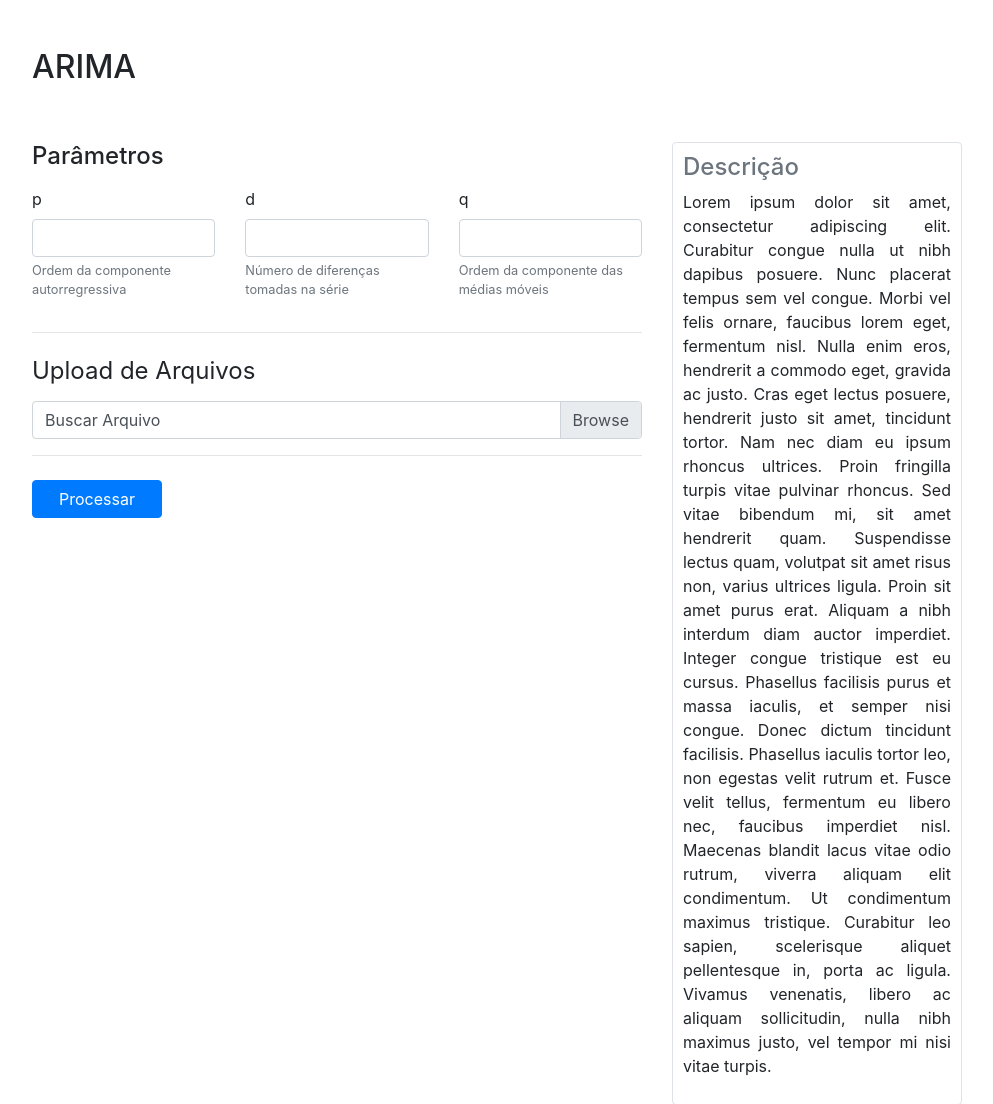
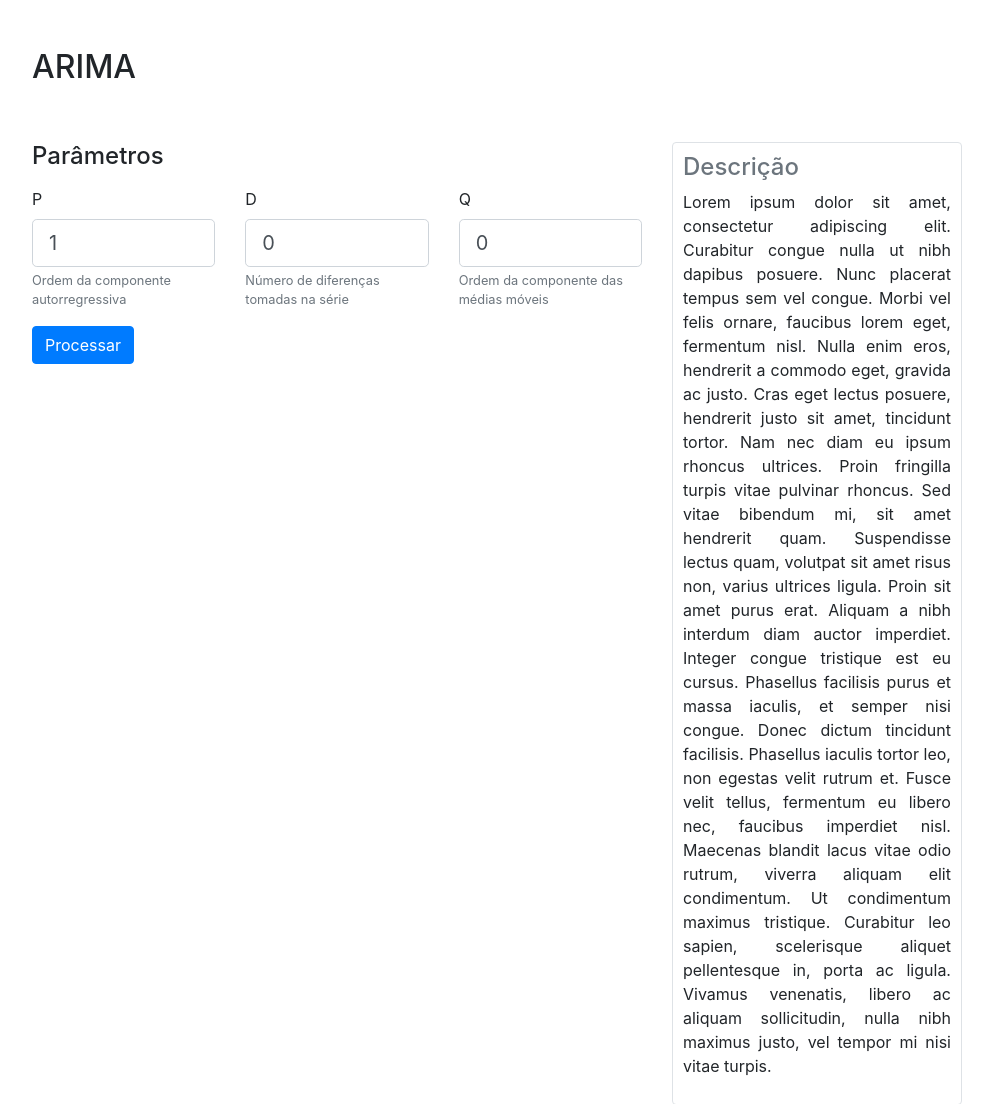
Before and after one commit to mariliamonteiro/pfc_timeseries, a Flask app: page /algorithms/arima in a window 1280 px wide. Shown: the part 56-1160 px from the top of the page, without its empty margins (143-1136 px from the left). Run offline with Flask 2, Linux system fonts and the light colour scheme; some libraries are stand-ins or nearby versions.

Commit message:
Atualização do formulário para wtforms. Agora conseguimos ler os parâmetros.

```diff
--- a/app.py
+++ b/app.py
@@ -1,12 +1,14 @@
-from flask import Flask, render_template, url_for, flash, redirect
-#from forms import RegistrationForm, LoginForm
+from flask import Flask, render_template, url_for, redirect, request
+from forms import FormARIMA
 from variables import *
+
+# VARIAVEIS DE INICIALIZACAO ===================================================
 app = Flask(__name__)
-
 desc_list = longDesc()
 
 app.config['SECRET_KEY'] = 'd5fda74dcf2c2fdbfca06a4ebfc65b86a9e0da08d0115dce61f522f183b156d8'
 
+# PAGINAS PRINCIPAIS ===========================================================
 @app.route('/')
 @app.route('/home')
 def home():
@@ -20,17 +22,27 @@ def about():
 def algorithms():
     return render_template('algorithms.html', title= 'Algoritmos', algos_list= algos_list)
 
-@app.route('/algorithms/arima')
+# PAGINAS DE FORMULARIOS DOS ALGORITMOS UTILIZADOS =============================
+@app.route('/algorithms/arima', methods= ['GET', 'POST'])
 def algorithms_arima():
     text = desc_list['arima']
+    form = FormARIMA(request.form)
 
-    return render_template('algorithms_arima.html', title='ARIMA', text=text)
+    if (request.method == 'POST') and form.validate_on_submit():
+        result = [form.p.data, form.d.data, form.q.data]
+        return render_template('algorithms_arima_output.html', title='ARIMA', text=text, form= form, result= result)
+    else:
+        return render_template('algorithms_arima.html', title='ARIMA', text=text, form= form)
 
-@app.route('/algorithms/autocorrelation')
-def algorithms_autocorrelation():
-    text = desc_list['autocorrelation']
 
-    return render_template('algorithms_arima.html', title='Autocorr', text=text)
 
+# @app.route('/algorithms/autocorrelation')
+# def algorithms_autocorrelation():
+#     text = desc_list['autocorrelation']
+#
+#     return render_template('algorithms_arima.html', title='Autocorrelação', text=text)
+
+
+# INICIAR SERVIDOR =============================================================
 if __name__ == '__main__':
     app.run(debug= True)
--- /dev/null
+++ b/forms.py
@@ -0,0 +1,10 @@
+from flask_wtf import FlaskForm
+from wtforms import StringField, PasswordField, SubmitField, BooleanField, IntegerField
+from wtforms.validators import InputRequired
+
+class FormARIMA(FlaskForm):
+    p = IntegerField('P',default=1, validators= [InputRequired()])
+    d = IntegerField('D',default=0, validators= [InputRequired()])
+    q = IntegerField('Q',default=0, validators= [InputRequired()])
+
+    submit = SubmitField('Processar')
--- a/templates/algorithms_arima.html
+++ b/templates/algorithms_arima.html
@@ -1,7 +1,45 @@
 {% extends "layout_algorithms.html" %}
 
 {% block formulario %}
-<form class="needs-validation" novalidate>
+<h4 class="mb-3">Parâmetros</h4>
+
+<div class= "content-section">
+
+      <form method="POST", action="">
+        {{ form.hidden_tag() }}
+        <fieldset class="form-group">
+
+          <div class="row">
+          <div class="form-group col-md-4 mb-3">
+            {{ form.p.label(class="form-control-label") }}
+            {{ form.p(class="form-control form-control-lg") }}
+            <small class="form-text text-muted">Ordem da componente autorregressiva</small>
+          </div>
+          <div class="form-group col-md-4 mb-3">
+            {{ form.d.label(class="form-control-label") }}
+            {{ form.d(class="form-control form-control-lg") }}
+            <small class="form-text text-muted">Número de diferenças tomadas na série</small>
+          </div>
+          <div class="form-group col-md-4 mb-3">
+            {{ form.q.label(class="form-control-label") }}
+            {{ form.q(class="form-control form-control-lg") }}
+            <small class="form-text text-muted">Ordem da componente das médias móveis</small>
+          </div>
+          </div>
+
+          <div class="row">
+            <div class="form-group col-md-3">
+              {{ form.submit(class= "btn btn-primary") }}
+            </div>
+          </div>
+
+        </fieldset>
+      </form>
+
+</div>
+
+
+<!-- <form class="needs-validation" novalidate>
   <div class="row">
     <div class="col-md-4 mb-3">
       <label>p</label>
@@ -46,6 +84,6 @@
     </div>
   </div>
 
-</form>
+</form> -->
 
 {% endblock formulario %}
--- a/templates/layout_algorithms.html
+++ b/templates/layout_algorithms.html
@@ -18,7 +18,6 @@
 
         </div>
         <div class="col-md-8 order-md-1">
-          <h4 class="mb-3">Parâmetros</h4>
 
           {% block formulario %}
           {% endblock %}
```
Also changed, not shown: templates/algorithms_arima_output.html (added, +7 -0 lines).
